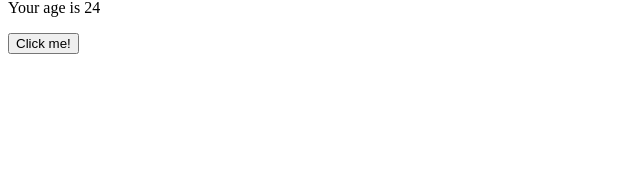
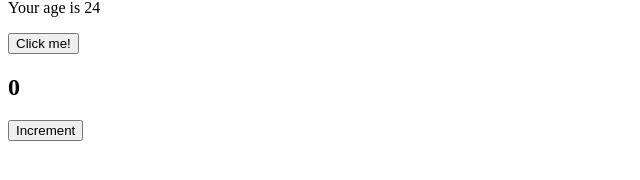
Before and after one commit to CantosCDenise/my-app-learning, a React (Vite) app: page / in a window 1280 px wide. Shown: the part 196-376 px from the top of the page, without its empty margins (0-640 px from the left). Built offline with nearby package versions, Linux system fonts and the light colour scheme.

Commit message:
State - 1

```diff
--- a/src/App.jsx
+++ b/src/App.jsx
@@ -1,5 +1,6 @@
 import { Age } from "./Age";
 import { AlertClock } from "./AlertClock";
+import { Counter } from "./Counter";
 import { Hello } from "./Hello";
 import { Message } from "./Message";
 import { Welcome } from "./Welcome";
@@ -18,6 +19,7 @@
             <Message/>
             <Welcome name="Denise" age={24}/>
             <AlertClock onClick={handleShowTime}/>
+            <Counter/>
         </div>
     )
 }
--- /dev/null
+++ b/src/Counter.jsx
@@ -0,0 +1,15 @@
+import { useState } from "react";
+
+export function Counter({ initialValue = 0}){
+    const [counter, setCounter] = useState(initialValue)
+
+    function handleCounterIncrement(){
+        setCounter((c) => c + 1)
+    }
+    return (
+        <div>
+            <h2>{counter}</h2>
+            <button onClick={handleCounterIncrement}>Increment</button>
+        </div>
+    )
+}
```
